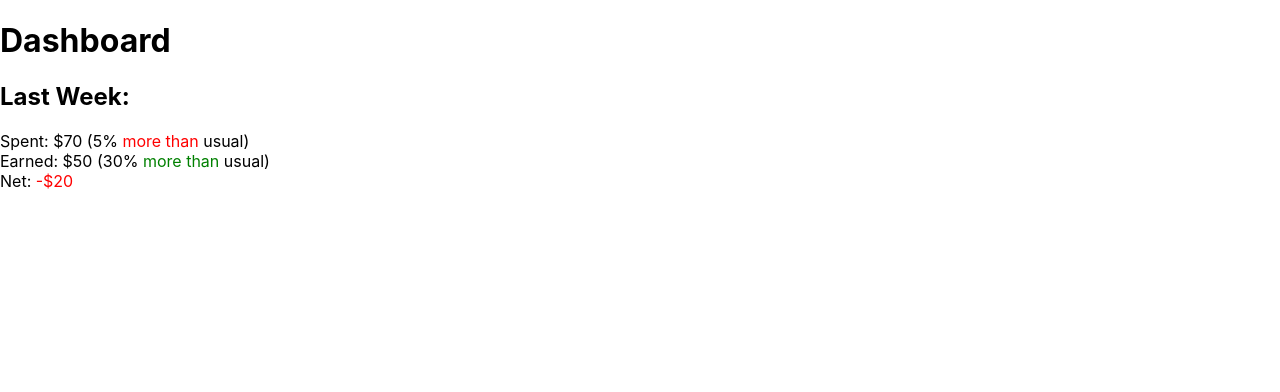
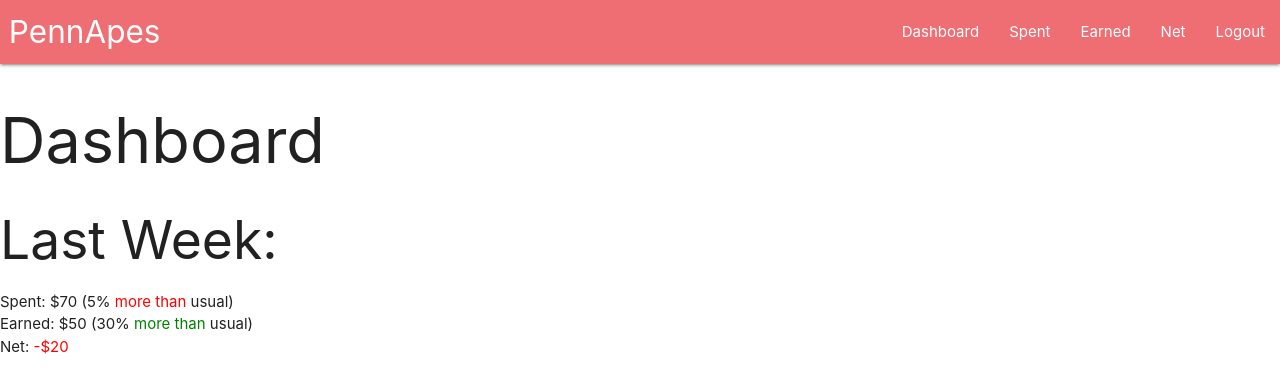
Before and after one commit to JasperCheung/PennApes, a React (Create React App) app in the folder frontend/: page /dashboard in a window 1280 px wide. Shown: the top 392 px of the page. Built offline with nearby package versions, Linux system fonts and the light colour scheme.

Commit message:
materialize and navbar

```diff
--- a/frontend/package.json
+++ b/frontend/package.json
@@ -3,8 +3,10 @@
   "version": "0.1.0",
   "private": true,
   "dependencies": {
+    "materialize-css": "^1.0.0",
     "react": "^16.9.0",
     "react-dom": "^16.9.0",
+    "react-materialize": "^3.3.5",
     "react-router-dom": "^5.0.1",
     "react-scripts": "3.1.1"
   },
--- a/frontend/public/index.html
+++ b/frontend/public/index.html
@@ -8,36 +8,18 @@
     <meta
       name="description"
       content="Web site created using create-react-app"
-    />
+      />
     <link rel="apple-touch-icon" href="logo192.png" />
-    <!--
-      manifest.json provides metadata used when your web app is installed on a
-      user's mobile device or desktop. See https://developers.google.com/web/fundamentals/web-app-manifest/
-    -->
     <link rel="manifest" href="%PUBLIC_URL%/manifest.json" />
-    <!--
-      Notice the use of %PUBLIC_URL% in the tags above.
-      It will be replaced with the URL of the `public` folder during the build.
-      Only files inside the `public` folder can be referenced from the HTML.
-
-      Unlike "/favicon.ico" or "favicon.ico", "%PUBLIC_URL%/favicon.ico" will
-      work correctly both with client-side routing and a non-root public URL.
-      Learn how to configure a non-root public URL by running `npm run build`.
-    -->
+    <link href="http://fonts.googleapis.com/icon?family=Material+Icons" rel="stylesheet">
+    <!-- Compiled and minified CSS -->
+    <link rel="stylesheet" href="https://cdnjs.cloudflare.com/ajax/libs/materialize/1.0.0/css/materialize.min.css">
     <title>PennApes</title>
   </head>
   <body>
     <noscript>You need to enable JavaScript to run this app.</noscript>
     <div id="root"></div>
-    <!--
-      This HTML file is a template.
-      If you open it directly in the browser, you will see an empty page.
-
-      You can add webfonts, meta tags, or analytics to this file.
-      The build step will place the bundled scripts into the <body> tag.
-
-      To begin the development, run `npm start` or `yarn start`.
-      To create a production bundle, use `npm run build` or `yarn build`.
-    -->
+    <!-- Compiled and minified JavaScript -->
+    <script src="https://cdnjs.cloudflare.com/ajax/libs/materialize/1.0.0/js/materialize.min.js"></script>
   </body>
 </html>
--- a/frontend/src/index.js
+++ b/frontend/src/index.js
@@ -4,14 +4,38 @@ import './index.css';
 import * as serviceWorker from './serviceWorker';
 
 import { Route, Link, BrowserRouter as Router } from 'react-router-dom';
+import { Navbar, NavItem } from 'react-materialize';
+
 import Info from './components/Info';
 import Dashboard from './components/Dashboard';
 import Earned from './components/Earned';
 import Spent from './components/Spent';
 import Net from './components/Net';
 
+const nav = (
+  <Navbar brand={<a href="/">&nbsp;PennApes</a>} alignLinks="right">
+    <NavItem href="/dashboard">
+      Dashboard
+    </NavItem>
+    <NavItem href="/spent">
+      Spent
+    </NavItem>
+    <NavItem href="/earned">
+      Earned
+    </NavItem>
+    <NavItem href="/net">
+      Net
+    </NavItem>
+    <NavItem href="/">
+      Logout
+    </NavItem>
+  </Navbar>
+);
+
 const router = (
   <Router>
+    {nav}
+
     <Route exact path="/" component={Info} />
     <Route exact path="/dashboard" component={Dashboard} />
     <Route exact path="/spent" component={Spent} />
```
Also changed, not shown: 1 other file (tests, documents, lock files or other folders).
